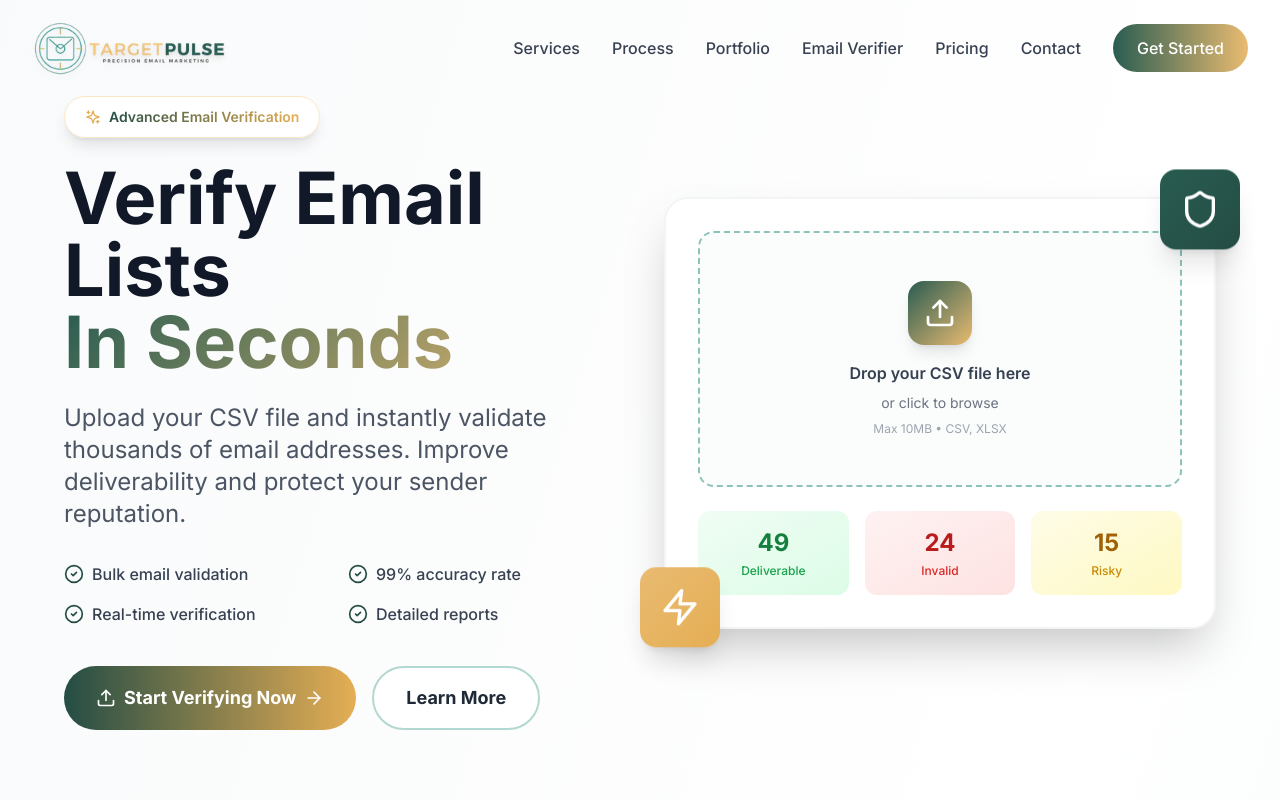
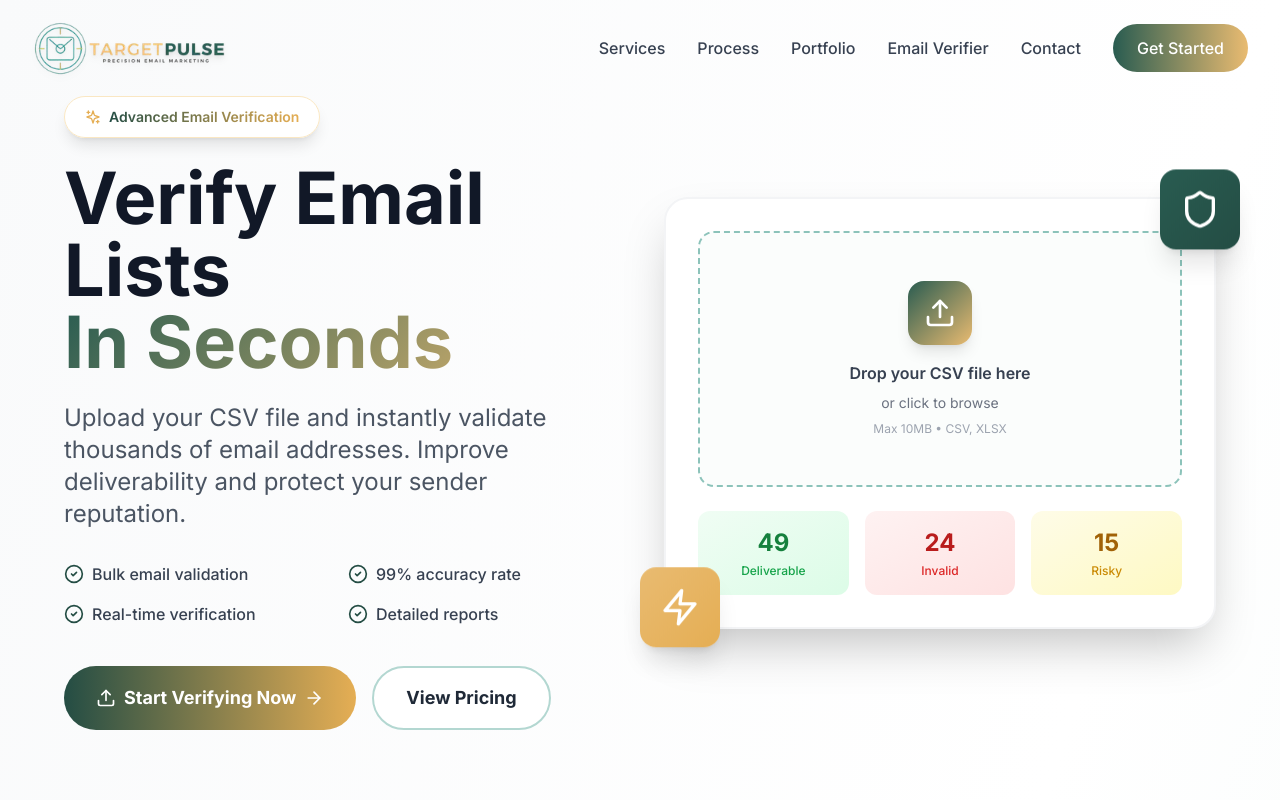
Before and after one commit to hassaanali723/targetpulse-site, a Next.js app: page /email-verifier in a window 1280 px wide. Shown: the top 800 px of the page. Built offline with nearby package versions, Linux system fonts and the light colour scheme.

Commit message:
Add Email Verifier pricing clarity and links, remove pricing from nav

```diff
--- a/app/pricing/page.tsx
+++ b/app/pricing/page.tsx
@@ -45,8 +45,11 @@ export default function PricingPage() {
             <h1 className="text-4xl md:text-5xl font-bold text-gray-900 mb-6">
               Simple, <span className="gradient-text">Transparent Pricing</span>
             </h1>
-            <p className="text-xl text-gray-600 mb-4">
+            <p className="text-xl text-gray-600 mb-3">
               Pay only for what you use. No monthly fees, no hidden charges.
+            </p>
+            <p className="text-lg text-primary-600 font-semibold mb-4">
+              Pricing for TargetPulse Email Verifier Tool
             </p>
             <p className="text-lg text-gray-600">
               <strong>Start with 1,000 free trial credits</strong> to test our service
--- a/components/EmailVerifier/CTA.tsx
+++ b/components/EmailVerifier/CTA.tsx
@@ -61,10 +61,10 @@ export default function EmailVerifierCTA() {
               <ArrowRight className="w-5 h-5 group-hover:translate-x-1 transition-transform" />
             </a>
             <a
-              href="#features"
+              href="/pricing"
               className="px-10 py-5 bg-white/10 backdrop-blur-sm text-white rounded-full text-lg font-bold hover:bg-white/20 transition-all duration-300 border-2 border-white/30 flex items-center justify-center"
             >
-              Learn More
+              View Pricing
             </a>
           </div>
 
--- a/components/EmailVerifier/Hero.tsx
+++ b/components/EmailVerifier/Hero.tsx
@@ -66,10 +66,10 @@ export default function EmailVerifierHero() {
                   <ArrowRight className="w-5 h-5 group-hover:translate-x-1 transition-transform" />
                 </a>
                 <a
-                  href="#features"
+                  href="/pricing"
                   className="px-8 py-4 bg-white/90 backdrop-blur-sm text-gray-800 rounded-full text-lg font-bold hover:shadow-lg transition-all duration-300 border-2 border-primary-200 hover:border-primary-400 flex items-center justify-center"
                 >
-                  Learn More
+                  View Pricing
                 </a>
               </div>
             </div>
--- a/components/Navbar.tsx
+++ b/components/Navbar.tsx
@@ -22,7 +22,6 @@ export default function Navbar() {
     { name: 'Process', href: '#process' },
     { name: 'Portfolio', href: '#portfolio' },
     { name: 'Email Verifier', href: '/email-verifier' },
-    { name: 'Pricing', href: '/pricing' },
     { name: 'Contact', href: '#contact' },
   ]
 
```
